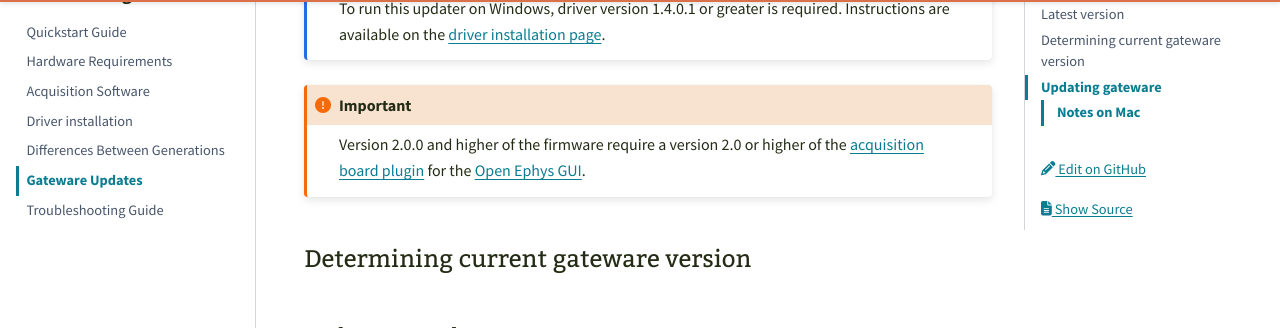
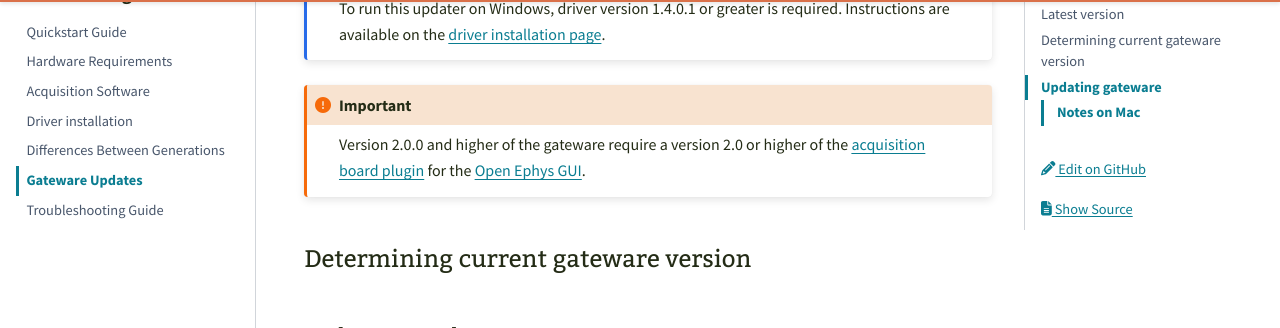
Before and after one commit to open-ephys/acq-board-docs, a Sphinx documentation site: the page built from source/User-Manual/Gateware-Update.rst, in a window 1280 px wide and 900 px high, scrolled down 916 px. Shown: the part 126-454 px from the top of the window. Built offline with Sphinx 7.4.7 and the PyData theme 0.15.4, drawn with Linux system fonts in a browser that asks for light colours.

Commit message:
"firmware"->"gateware" for consistency

```diff
--- a/source/User-Manual/Gateware-Update.rst
+++ b/source/User-Manual/Gateware-Update.rst
@@ -40,7 +40,7 @@ See :ref:`this section <genids>` to identify what generation board you have.
 .. note:: To run this updater on Windows, driver version 1.4.0.1 or greater is required.
     Instructions are available on the :ref:`driver installation page<drivers>`.
 
-.. important:: Version 2.0.0 and higher of the firmware require a version 2.0 or higher
+.. important:: Version 2.0.0 and higher of the gateware require a version 2.0 or higher
     of the `acquisition board plugin <https://open-ephys.github.io/gui-docs/User-Manual/Plugins/Acquisition-Board.html>`__
     for the `Open Ephys GUI <https://open-ephys.github.io/gui-docs/index.html>`__.
 
```
